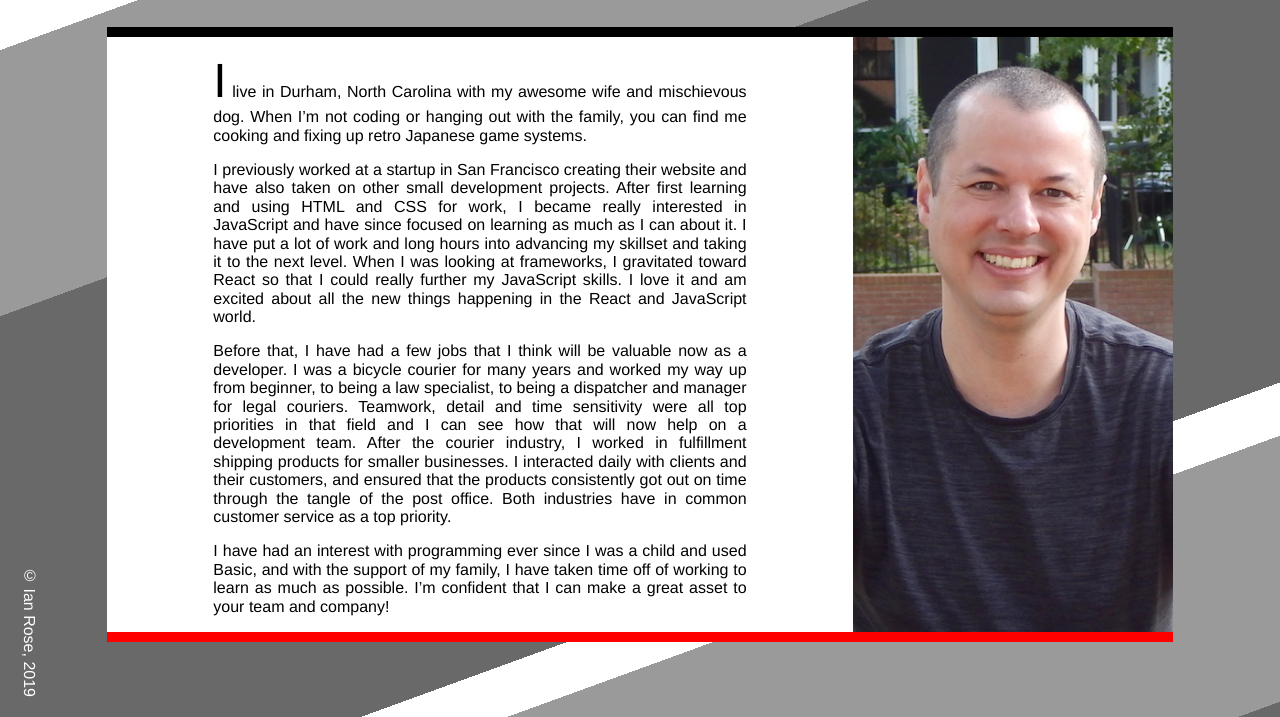
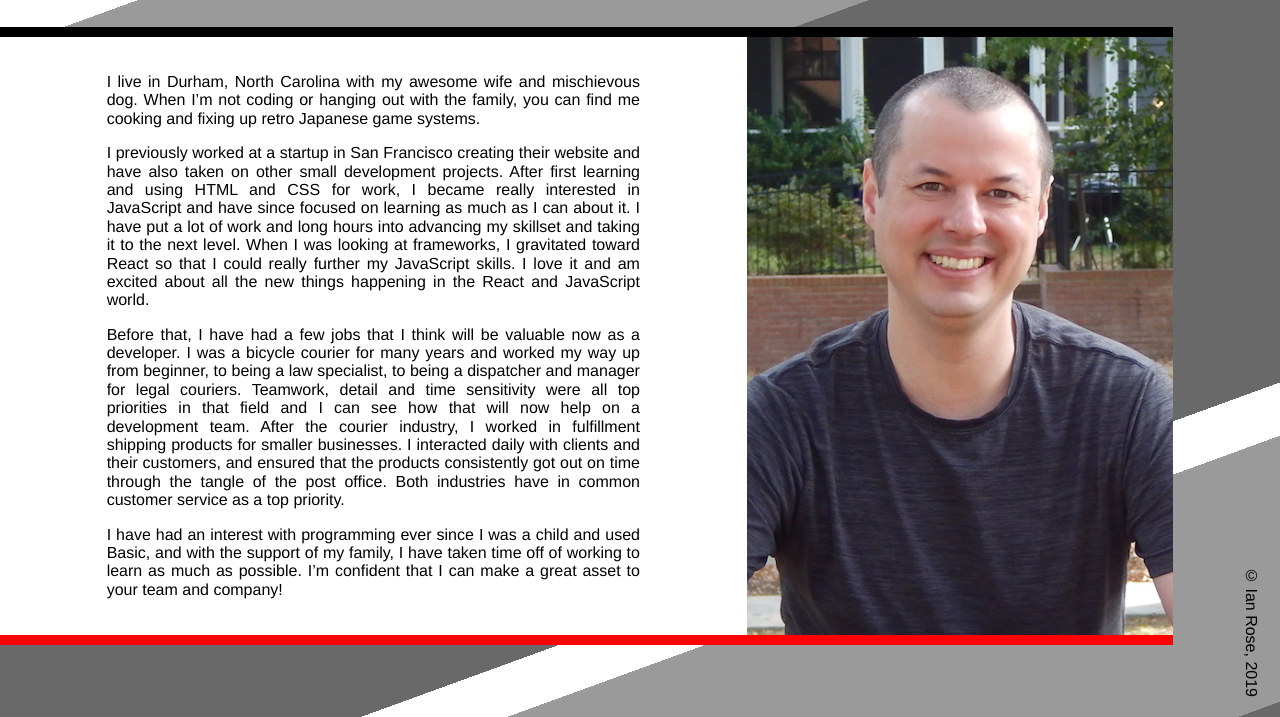
Before and after one commit to ianrosedev/ianrosedev-website-2019, a Gatsby site: page /about in a window 1280 px wide. Shown: the part 83-800 px from the top of the page. Built offline with nearby package versions, Linux system fonts and the light colour scheme; Gatsby itself is replaced by a stand-in of ours.

Commit message:
Update styling

```diff
--- a/src/components/About/About.js
+++ b/src/components/About/About.js
@@ -22,12 +22,12 @@ const About = () => {
   return (
     <>
       <LayoutBody>
+        <Img
+          fluid={data.headshot.childImageSharp.fluid}
+          alt='Ian headshot'
+          className={styles.img}
+        />
         <article className={styles.article}>
-          <Img
-            fluid={data.headshot.childImageSharp.fluid}
-            alt='Ian headshot'
-            className={styles.img}
-          />
           <p>
             I live in Durham, North Carolina with my awesome wife and
             mischievous dog. When I’m not coding or hanging out with the family,
@@ -66,7 +66,7 @@ const About = () => {
         </article>
         <div className={styles.emptyRow} aria-hidden='true' />
       </LayoutBody>
-      <Footer position='left' />
+      <Footer position='right' />
     </>
   );
 };
--- a/src/components/About/About.module.scss
+++ b/src/components/About/About.module.scss
@@ -1,30 +1,29 @@
 @import '../../styles/colors';
 @import '../../styles/sizes';
 
+.img {
+  grid-column: 8 / 12;
+  grid-row: 2 / 3;
+  background-color: $utilityGray;
+  border-style: solid;
+  border-width: 10px 0;
+  border-top-color: black;
+  border-bottom-color: $primaryColor;
+}
+
 .article {
-  grid-column: 2 / 12;
+  grid-column: 1 / 8;
   grid-row: 2 / 3;
   background-color: white;
   border-style: solid;
   border-width: 10px 0;
   border-top-color: black;
   border-bottom-color: $primaryColor;
-  padding-left: calc(100vw / 12);
+  padding: 20px calc(100vw / 12);
   text-align: justify;
-  &::first-letter {
-    font-size: 3rem;
-  }
-
-  .img {
-    float: right;
-    width: calc(100vw / 12 * 3);
-    height: 100%;
-    background-color: $utilityGray;
-  }
-
-  p {
-    margin-right: calc(100vw / 12 * 4);
-  }
+  // &::first-letter {
+  //   font-size: 3rem;
+  // }
 }
 
 .emptyRow {
```
